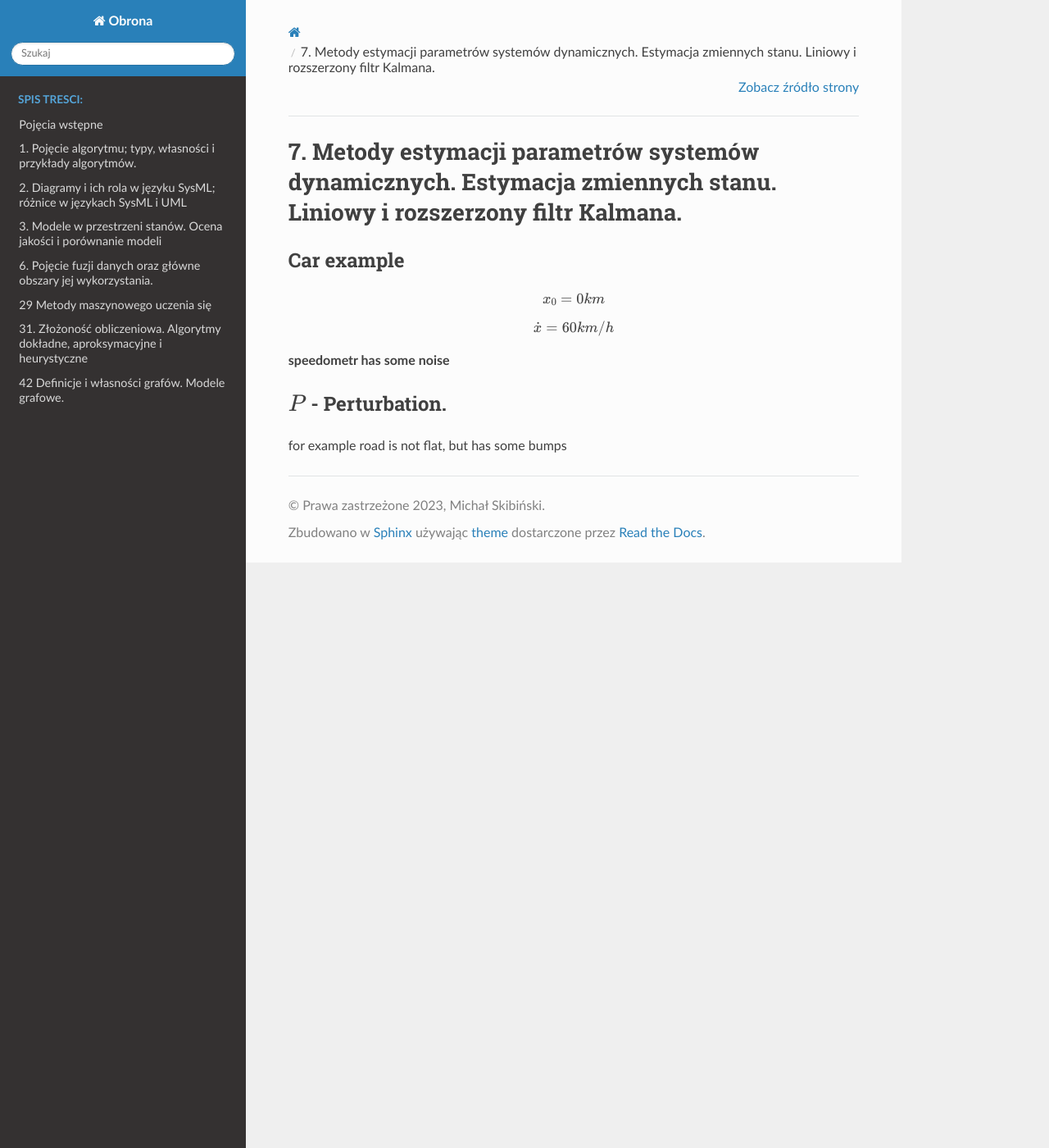
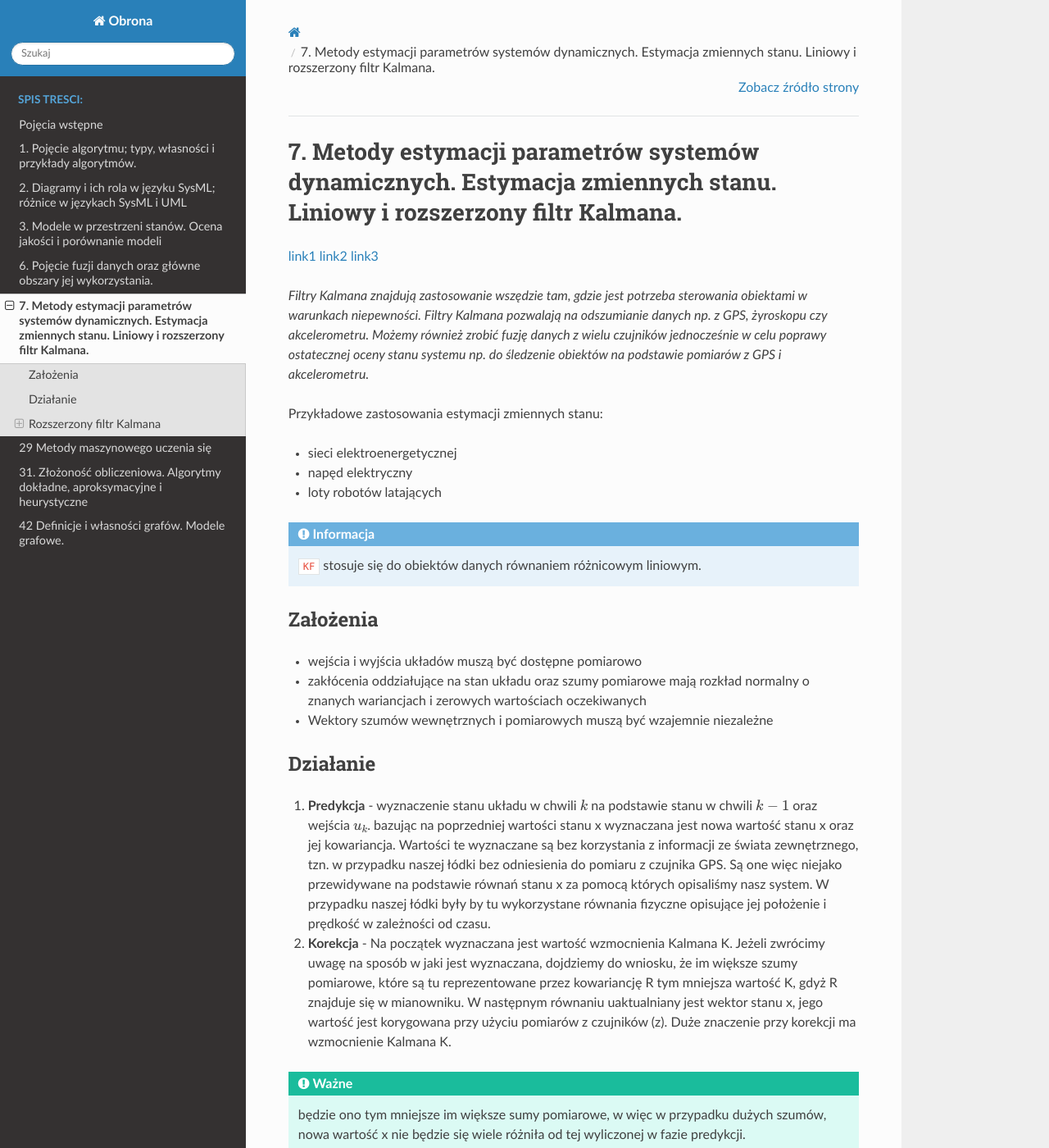
Before and after one commit to miskibin/obrona, a Sphinx documentation site: the page built from docs/source/7.md, in a window 1280 px wide and 1400 px high. Shown: the whole window at 82% size. Built offline with Sphinx 7.4.7 and the Read the Docs theme 2.0.0, drawn with Linux system fonts in a browser that asks for light colours; some of the changed text lies outside the part shown.

Commit message:
Update .gitignore and add links in 7.md

````diff
--- a/docs/source/7.md
+++ b/docs/source/7.md
@@ -1,14 +1,53 @@
 # 7. Metody estymacji parametrów systemów dynamicznych. Estymacja zmiennych stanu. Liniowy i rozszerzony filtr Kalmana.
 
+[link1](http://jtjt.pl/filtr-kalmana)
+[link2](https://www.par.pl/content/download/14776/181501/file/PorownanieMetodEstymacjiStanu.pdf)
+[link3](https://ucgosu.pl/2017/12/ekf-rozszerzony-filtr-kalmana/)
 
-## Car example
+*Filtry Kalmana znajdują zastosowanie wszędzie tam, gdzie jest potrzeba sterowania obiektami w warunkach niepewności. Filtry Kalmana pozwalają na odszumianie danych np. z GPS, żyroskopu czy akcelerometru. Możemy również zrobić fuzję danych z wielu czujników jednocześnie w celu poprawy ostatecznej oceny stanu systemu np. do śledzenie obiektów na podstawie pomiarów z GPS i akcelerometru.*
+
+Przykładowe zastosowania estymacji zmiennych stanu:
+- sieci elektroenergetycznej
+- napęd elektryczny
+- loty robotów latających
+
+```{note}
+`KF` stosuje się do obiektów danych równaniem różnicowym liniowym.
+```
+
+### Założenia
+- wejścia i wyjścia układów muszą być dostępne pomiarowo
+- zakłócenia oddziałujące na stan układu oraz szumy pomiarowe mają rozkład normalny o znanych wariancjach i zerowych wartościach oczekiwanych
+- Wektory szumów wewnętrznych i pomiarowych muszą być wzajemnie niezależne
+
+### Działanie
+
+1. **Predykcja** - wyznaczenie stanu układu w chwili $k$ na podstawie stanu w chwili $k-1$ oraz wejścia $u_k$.
+bazując na poprzedniej wartości stanu x wyznaczana jest nowa wartość stanu x oraz jej kowariancja.
+Wartości te wyznaczane są bez korzystania z informacji ze świata zewnętrznego, tzn. w przypadku naszej łódki bez odniesienia do pomiaru z czujnika GPS. Są one więc niejako przewidywane na podstawie równań stanu x za pomocą których opisaliśmy nasz system. W przypadku naszej łódki były by tu wykorzystane równania fizyczne opisujące jej położenie i prędkość w zależności od czasu.
+
+2. **Korekcja** - Na początek wyznaczana jest wartość wzmocnienia Kalmana K. Jeżeli zwrócimy uwagę na sposób w jaki jest wyznaczana, dojdziemy do wniosku, że im większe szumy pomiarowe, które są tu reprezentowane przez kowariancję R tym mniejsza wartość K, gdyż R znajduje się w mianowniku.
+W następnym równaniu uaktualniany jest wektor stanu x, jego wartość jest korygowana przy użyciu pomiarów z czujników (z). Duże znaczenie przy korekcji ma wzmocnienie Kalmana K.
+
+```{important}
+będzie ono tym mniejsze im większe sumy pomiarowe, w więc w przypadku dużych szumów, nowa wartość x nie będzie się wiele różniła od tej wyliczonej w fazie predykcji.
+```
+
+Wniosek z tego jest następujący, za pomocą K określamy jak bardzo można polegać na danych z czujników, jeżeli szumy są duże, a więc K małe, to informacje z pomiarów będą miały niewielki wpływ na ostateczną wartość x, jeżeli natomiast szumy w układzie są małe, a więc K duże, oznacza to, że dane z pomiarów są o wiele bardziej wiarygodne i będą miały znaczny wpływ na ostateczną wartość x.
 
 
-$$ x_0 = 0 km $$
+- etap predykcji (równania aktualizacji czasu) -
+- etap filtracji (równania aktualizacji pomiarów)
 
-$$ {\dot x} = 60km/h $$
-__speedometr has some noise__
+## Rozszerzony filtr Kalmana
 
+dla nieliniowych układów dynamicznych
 
-## $P$ - Perturbation.
-for example road is not flat, but has some bumps
+### Założenia
+
+- Wektory szumów wewnętrznych i pomiarowych muszą być wzajemnie niezależne
+
+### Działanie
+
+- etap predykcji (równania aktualizacji czasu)
+- etap filtracji (równania aktualizacji pomiarów)
--- a/docs/source/index.rst
+++ b/docs/source/index.rst
@@ -11,6 +11,7 @@ Zagadnienia na obrone
     2
     3
     6
+    7
     29
     31
     42
````
Also changed, not shown: 1 other file.
